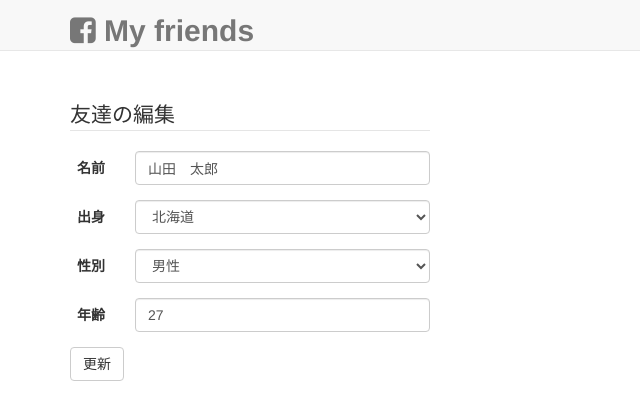
After one commit to amico8/myfriends_20160815, a PHP site: page /edit.php in a window 1280 px wide. The commit adds this page. Shown: the top 420 px of the page, without its empty margins (0-640 px from the left). Run offline with PHP 8.4, Linux system fonts and the light colour scheme; some libraries are stand-ins or nearby versions.

Commit message:
edit.phpの作成

```diff
--- /dev/null
+++ b/edit.php
@@ -0,0 +1,100 @@
+<!DOCTYPE html>
+<html lang="ja">
+  <head>
+    <meta charset="utf-8">
+    <meta http-equiv="X-UA-Compatible" content="IE=edge">
+    <meta name="viewport" content="width=device-width, initial-scale=1">
+
+    <title>myFriends</title>
+
+    <!-- Bootstrap -->
+    <link href="assets/css/bootstrap.css" rel="stylesheet">
+    <link href="assets/font-awesome/css/font-awesome.css" rel="stylesheet">
+    <link href="assets/css/form.css" rel="stylesheet">
+    <link href="assets/css/timeline.css" rel="stylesheet">
+    <link href="assets/css/main.css" rel="stylesheet">
+
+    <!-- HTML5 shim and Respond.js for IE8 support of HTML5 elements and media queries -->
+    <!-- WARNING: Respond.js doesn't work if you view the page via file:// -->
+    <!--[if lt IE 9]>
+      <script src="https://oss.maxcdn.com/html5shiv/3.7.2/html5shiv.min.js"></script>
+      <script src="https://oss.maxcdn.com/respond/1.4.2/respond.min.js"></script>
+    <![endif]-->
+  </head>
+  <body>
+  <nav class="navbar navbar-default navbar-fixed-top">
+      <div class="container">
+          <!-- Brand and toggle get grouped for better mobile display -->
+          <div class="navbar-header page-scroll">
+              <button type="button" class="navbar-toggle" data-toggle="collapse" data-target="#bs-example-navbar-collapse-1">
+                  <span class="sr-only">Toggle navigation</span>
+                  <span class="icon-bar"></span>
+                  <span class="icon-bar"></span>
+                  <span class="icon-bar"></span>
+              </button>
+              <a class="navbar-brand" href="index.php"><span class="strong-title"><i class="fa fa-facebook-square"></i> My friends</span></a>
+          </div>
+          <!-- Collect the nav links, forms, and other content for toggling -->
+          <div class="collapse navbar-collapse" id="bs-example-navbar-collapse-1">
+              <ul class="nav navbar-nav navbar-right">
+              </ul>
+          </div>
+          <!-- /.navbar-collapse -->
+      </div>
+      <!-- /.container-fluid -->
+  </nav>
+
+  <div class="container">
+    <div class="row">
+      <div class="col-md-4 content-margin-top">
+        <legend>友達の編集</legend>
+        <form method="post" action="" class="form-horizontal" role="form">
+            <!-- 名前 -->
+            <div class="form-group">
+              <label class="col-sm-2 control-label">名前</label>
+              <div class="col-sm-10">
+                <input type="text" name="name" class="form-control" placeholder="山田　太郎" value="山田　太郎">
+              </div>
+            </div>
+            <!-- 出身 -->
+            <div class="form-group">
+              <label class="col-sm-2 control-label">出身</label>
+              <div class="col-sm-10">
+                <select class="form-control" name="area_id">
+                  <option value="0">出身地を選択</option>
+                  <option value="1" selected>北海道</option>
+                  <option value="2">青森</option>
+                  <option value="3">岩手</option>
+                  <option value="4">宮城</option>
+                  <option value="5">秋田</option>
+                </select>
+              </div>
+            </div>
+            <!-- 性別 -->
+            <div class="form-group">
+              <label class="col-sm-2 control-label">性別</label>
+              <div class="col-sm-10">
+                <select class="form-control" name="gender">
+                  <option value="0">性別を選択</option>
+                  <option value="1" selected>男性</option>
+                  <option value="2">女性</option>
+                </select>
+              </div>
+            </div>
+            <!-- 年齢 -->
+            <div class="form-group">
+              <label class="col-sm-2 control-label">年齢</label>
+              <div class="col-sm-10">
+                <input type="text" name="age" class="form-control" placeholder="例：27" value="27">
+              </div>
+            </div>
+
+          <input type="submit" class="btn btn-default" value="更新">
+        </form>
+      </div>
+
+    <!-- jQuery (necessary for Bootstrap's JavaScript plugins) -->
+    <script src="https://ajax.googleapis.com/ajax/libs/jquery/1.11.3/jquery.min.js"></script>
+    <script src="js/bootstrap.min.js"></script>
+  </body>
+</html>
--- a/show.php
+++ b/show.php
@@ -121,7 +121,7 @@
               <td><div class="text-center"><?php echo $friend['friend_name']; ?></div></td>
               <td>
                 <div class="text-center">
-                  <a href="edit.html"><i class="fa fa-pencil"></i></a>&nbsp;&nbsp;&nbsp;&nbsp;
+                  <a href="edit.php"><i class="fa fa-pencil"></i></a>&nbsp;&nbsp;&nbsp;&nbsp;
                   <a href="javascript:void(0);" onclick="destroy();"><i class="fa fa-trash"></i></a>
                 </div>
               </td>
```
